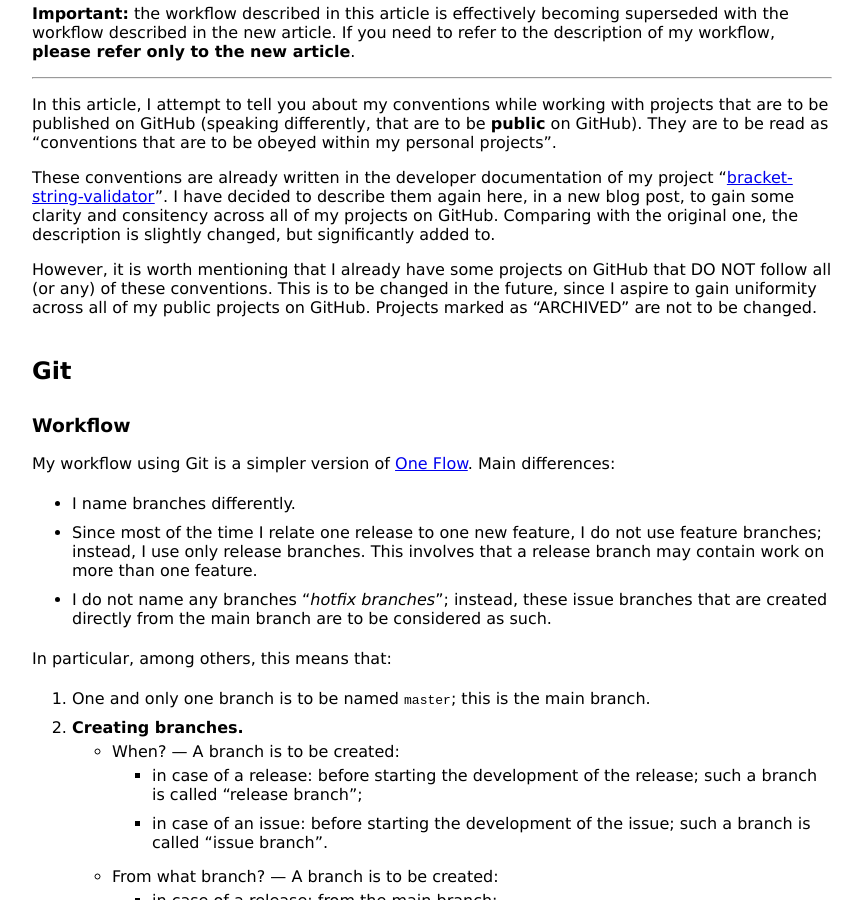
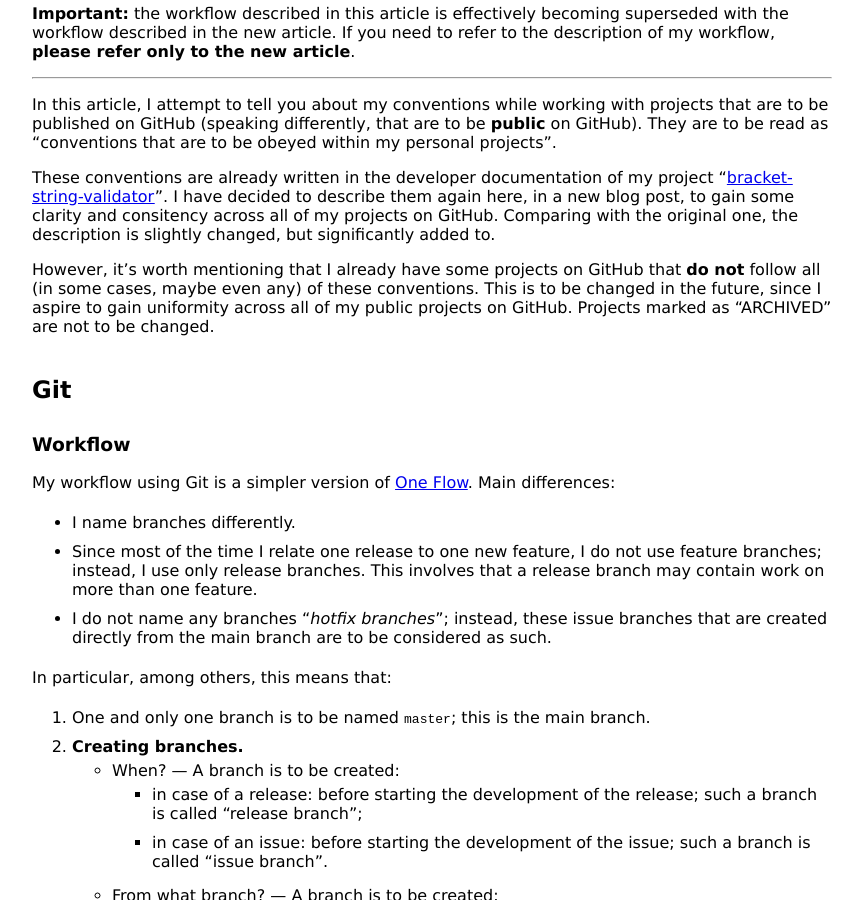
Before and after one commit to DevSilv/DevSilv.github.io, a Jekyll site: the page built from _posts/2019/09/07/2019-09-07-the-conventions-for-github-projects-that-i-use.md, in a window 1280 px wide and 900 px high, scrolled down 399 px. Shown: the whole window, without its empty margins (208-1071 px from the left). Built offline with Jekyll 4.4.1, drawn with Linux system fonts in a browser that asks for light colours; some of the changed text lies outside the part shown.

Commit message:
Improve wording and format

```diff
--- a/_posts/2019/09/07/2019-09-07-the-conventions-for-github-projects-that-i-use.md
+++ b/_posts/2019/09/07/2019-09-07-the-conventions-for-github-projects-that-i-use.md
@@ -17,7 +17,7 @@
 
 These conventions are already written in the developer documentation of my project "[bracket-string-validator](https://github.com/silvuss/silvuss-bracket-string-validator)". I have decided to describe them again here, in a new blog post, to gain some clarity and consitency across all of my projects on GitHub. Comparing with the original one, the description is slightly changed, but significantly added to.
 
-However, it is worth mentioning that I already have some projects on GitHub that DO NOT follow all (or any) of these conventions. This is to be changed in the future, since I aspire to gain uniformity across all of my public projects on GitHub. Projects marked as "ARCHIVED" are not to be changed.
+However, it's worth mentioning that I already have some projects on GitHub that **do not** follow all (in some cases, maybe even any) of these conventions. This is to be changed in the future, since I aspire to gain uniformity across all of my public projects on GitHub. Projects marked as "ARCHIVED" are not to be changed.
 
 ## Git
 
@@ -160,7 +160,7 @@
 - any part of the public API has been deprecated.
 
 The deprecation of the public API is to be one-minor-or-major-release long. For example: if a feature is deprecated from the release 1.0.0 on, there may occur one and only one of the following situations:
-- If no parts of the public API have been deprecated in the last release, this feature will exist for the next release 1.1.0 and will be removed in the release 2.0.0. Due to the deprecation, no release with the version of the form 1.2.x will be made (for details why is that, see the [point 7 of the specification of Semantic Versioning, v2.0.0](https://semver.org/spec/v2.0.0.html#spec-item-7)).
+- If no parts of the public API have been deprecated in the last release, this feature will exist for the next release 1.1.0 and will be removed in the release 2.0.0. Due to the deprecation, no release with the version of the form 1.2.x will be made (for details why is that, see the [point 7 of the specification of Semantic Versioning, v2.0.0](https://semver.org/spec/v2.0.0.html#spec-item-7))
 - If any parts of the public API have been deprecated in the last release, this feature will exist for the next release 2.0.0 and will be removed in the release 3.0.0. Due to the deprecation, no release with a version of a form 2.y.x will be made.
 
 #### Patch releases
@@ -190,3 +190,8 @@
 ### Commits and issues
 
 A commit is to correspond to zero or one issue.
+
+
+
+
+https://developer.github.com/v3/#rate-limiting
```
